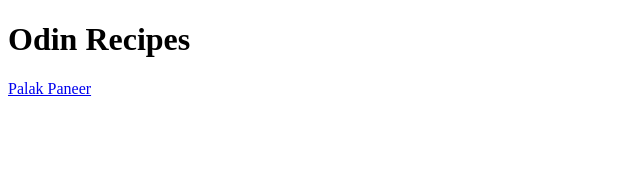
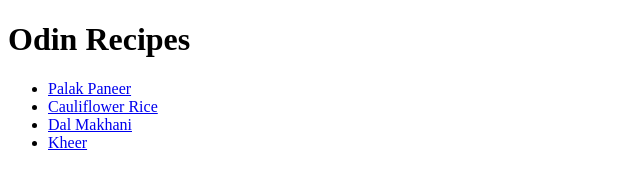
Before and after one commit to abhijeet3001/odin-recipies, a plain HTML site: page index.html in a window 1280 px wide. Shown: the whole page, without its empty margins (0-640 px from the left). Drawn offline with Linux system fonts and the light colour scheme.

Commit message:
Add Recipes to Homepage

```diff
--- a/index.html
+++ b/index.html
@@ -7,6 +7,12 @@
 
     <body>
         <h1>Odin Recipes</h1>
-        <a href="./recipes/palak-paneer.html">Palak Paneer</a>
+        <ul>
+            <li><a href="./recipes/palak-paneer.html">Palak Paneer</a></li>
+            <li><a href="./recipes/cauliflower-rice.html">Cauliflower Rice</a></li>
+            <li><a href="./recipes/dal-makhani.html">Dal Makhani</a></li>
+            <li><a href="./recipes/kheer.html">Kheer</a></li>
+        </ul>
+
     </body>
 </html>
```
